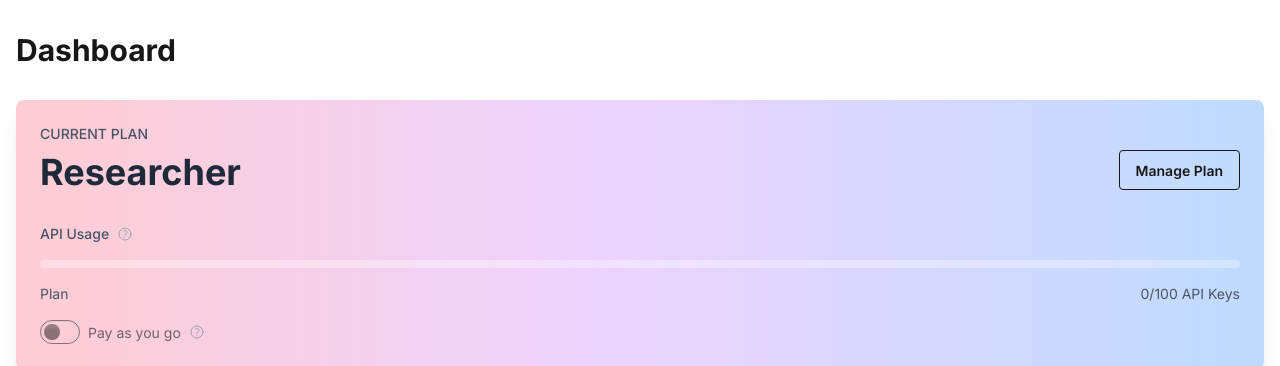
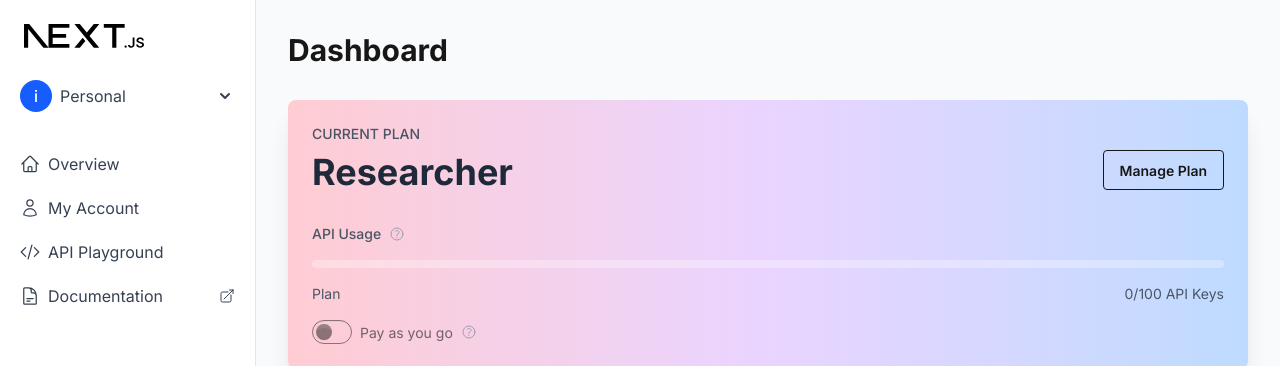
Before and after one commit to phucpham-arentvn/dandi, a Next.js app: page /dashboard in a window 1280 px wide. Shown: the top 366 px of the page. Built offline with nearby package versions, Linux system fonts and the light colour scheme; no server answers; the database is empty.

Commit message:
Refactor Dashboard layout for improved styling and enhance ApiKeyManager with success toasts for create, update, and delete actions. Simplify error handling in API key operations.

```diff
--- /dev/null
+++ b/src/app/dashboard/layout.tsx
@@ -0,0 +1,14 @@
+import Sidebar from "@/components/layout/Sidebar";
+
+export default function DashboardLayout({
+  children,
+}: {
+  children: React.ReactNode;
+}) {
+  return (
+    <div className="flex min-h-screen">
+      <Sidebar />
+      <main className="flex-1 bg-gray-50">{children}</main>
+    </div>
+  );
+}
--- a/src/app/dashboard/page.tsx
+++ b/src/app/dashboard/page.tsx
@@ -2,7 +2,7 @@ import ApiKeyManager from "@/components/api-keys/ApiKeyManager";
 
 export default function Dashboard() {
   return (
-    <div className="container mx-auto px-4 py-8">
+    <div className="p-8">
       <h1 className="text-3xl font-bold mb-8">Dashboard</h1>
       <ApiKeyManager />
     </div>
--- a/src/components/api-keys/ApiKeyManager.tsx
+++ b/src/components/api-keys/ApiKeyManager.tsx
@@ -1,6 +1,6 @@
 "use client";
 
-import { useState } from "react";
+import { useState, useEffect } from "react";
 import {
   PlusIcon,
   TrashIcon,
@@ -23,13 +23,36 @@ import {
   useDeleteApiKeyMutation,
   type ApiKey,
 } from "@/redux/services/apiKeysApi";
+import toast from "react-hot-toast";
 
 export default function ApiKeyManager() {
   // RTK Query hooks
   const { data: apiKeys = [], isLoading: isLoadingKeys } = useGetApiKeysQuery();
-  const [createApiKey, { isLoading: isCreating }] = useCreateApiKeyMutation();
-  const [updateApiKey, { isLoading: isUpdating }] = useUpdateApiKeyMutation();
-  const [deleteApiKey] = useDeleteApiKeyMutation();
+  const [createApiKey, { isLoading: isCreating, isSuccess: isCreateSuccess }] =
+    useCreateApiKeyMutation();
+  const [updateApiKey, { isLoading: isUpdating, isSuccess: isUpdateSuccess }] =
+    useUpdateApiKeyMutation();
+  const [deleteApiKey, { isSuccess: isDeleteSuccess }] =
+    useDeleteApiKeyMutation();
+
+  // Add useEffect hooks for success toasts
+  useEffect(() => {
+    if (isCreateSuccess) {
+      toast.success("API key created successfully");
+    }
+  }, [isCreateSuccess]);
+
+  useEffect(() => {
+    if (isUpdateSuccess) {
+      toast.success("API key updated successfully");
+    }
+  }, [isUpdateSuccess]);
+
+  useEffect(() => {
+    if (isDeleteSuccess) {
+      toast.success("API key deleted successfully");
+    }
+  }, [isDeleteSuccess]);
 
   // Local state
   const [showCreateModal, setShowCreateModal] = useState(false);
@@ -47,12 +70,8 @@ export default function ApiKeyManager() {
     type: "development" | "production";
     monthlyLimit?: number;
   }) => {
-    try {
     await createApiKey(data);
     setShowCreateModal(false);
-    } catch (error) {
-      console.error("Failed to create API key:", error);
-    }
   };
 
   const handleSaveEdit = async (data: {
@@ -62,24 +81,15 @@ export default function ApiKeyManager() {
     monthlyLimit?: number;
     enablePiiRestrictions?: boolean;
   }) => {
-    try {
     await updateApiKey(data);
     setEditingKey(null);
-    } catch (error) {
-      console.error("Failed to update API key:", error);
-    }
   };
 
   const handleDeleteKey = async (id: string) => {
-    try {
     setDeletingKeyId(id);
     await deleteApiKey(id);
     setKeyToDelete(null);
-    } catch (error) {
-      console.error("Failed to delete API key:", error);
-    } finally {
     setDeletingKeyId(null);
-    }
   };
 
   const handleCopyKey = async (key: string, id: string) => {
@@ -87,9 +97,11 @@ export default function ApiKeyManager() {
       setCopyingKeyId(id);
       await navigator.clipboard.writeText(key);
       setCopiedKeyId(id);
+      toast.success("API key copied to clipboard");
       setTimeout(() => setCopiedKeyId(null), 2000);
     } catch (err) {
       console.error("Failed to copy:", err);
+      toast.error("Failed to copy API key");
     } finally {
       setCopyingKeyId(null);
     }
--- /dev/null
+++ b/src/components/layout/Sidebar.tsx
@@ -0,0 +1,75 @@
+import Image from "next/image";
+import Link from "next/link";
+import {
+  HomeIcon,
+  UserIcon,
+  CodeBracketIcon,
+  DocumentTextIcon,
+  ArrowTopRightOnSquareIcon,
+} from "@heroicons/react/24/outline";
+
+export default function Sidebar() {
+  return (
+    <div className="w-64 h-screen bg-white border-r border-gray-200 flex flex-col">
+      {/* Logo */}
+      <div className="p-6">
+        <Image src="/next.svg" alt="Tavily Logo" width={120} height={40} />
+      </div>
+
+      {/* Personal Section */}
+      <div className="px-3 mb-6">
+        <button className="w-full flex items-center gap-2 p-2 text-gray-700 hover:bg-gray-100 rounded-lg">
+          <div className="w-8 h-8 bg-blue-600 rounded-full flex items-center justify-center">
+            <span className="text-white font-medium">i</span>
+          </div>
+          <span className="flex-grow text-left">Personal</span>
+          <svg className="w-5 h-5" viewBox="0 0 20 20" fill="currentColor">
+            <path
+              fillRule="evenodd"
+              d="M5.293 7.293a1 1 0 011.414 0L10 10.586l3.293-3.293a1 1 0 111.414 1.414l-4 4a1 1 0 01-1.414 0l-4-4a1 1 0 010-1.414z"
+              clipRule="evenodd"
+            />
+          </svg>
+        </button>
+      </div>
+
+      {/* Navigation */}
+      <nav className="flex-1 px-3">
+        <Link
+          href="/dashboard"
+          className="flex items-center gap-2 p-2 text-gray-700 hover:bg-gray-100 rounded-lg mb-1"
+        >
+          <HomeIcon className="w-5 h-5" />
+          <span>Overview</span>
+        </Link>
+
+        <div className="relative">
+          <Link
+            href="/account"
+            className="flex items-center gap-2 p-2 text-gray-700 hover:bg-gray-100 rounded-lg mb-1"
+          >
+            <UserIcon className="w-5 h-5" />
+            <span>My Account</span>
+          </Link>
+        </div>
+
+        <Link
+          href="/playground"
+          className="flex items-center gap-2 p-2 text-gray-700 hover:bg-gray-100 rounded-lg mb-1"
+        >
+          <CodeBracketIcon className="w-5 h-5" />
+          <span>API Playground</span>
+        </Link>
+
+        <Link
+          href="/documentation"
+          className="flex items-center gap-2 p-2 text-gray-700 hover:bg-gray-100 rounded-lg mb-1"
+        >
+          <DocumentTextIcon className="w-5 h-5" />
+          <span>Documentation</span>
+          <ArrowTopRightOnSquareIcon className="w-4 h-4 ml-auto" />
+        </Link>
+      </nav>
+    </div>
+  );
+}
```
Lines whose indentation alone changed are shown as unchanged.
